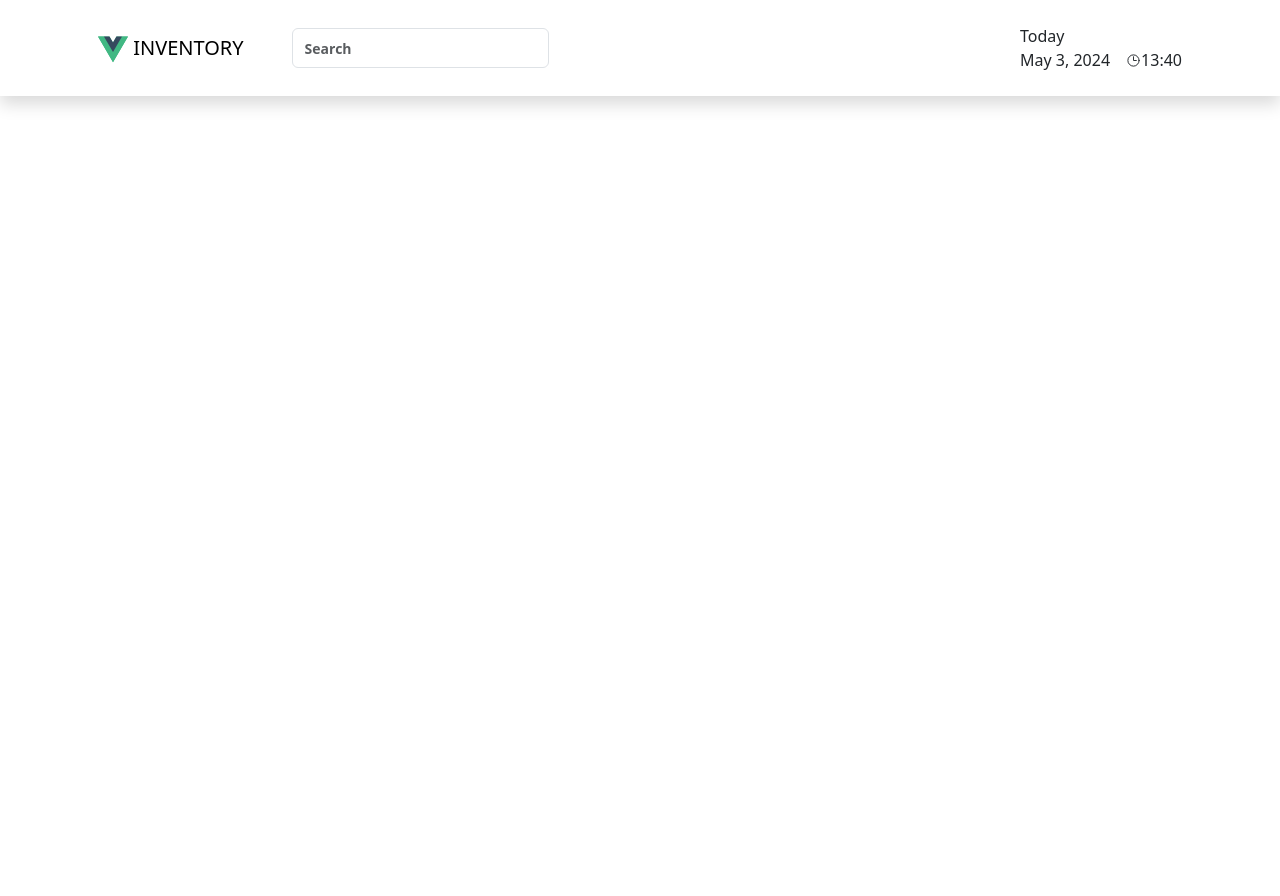
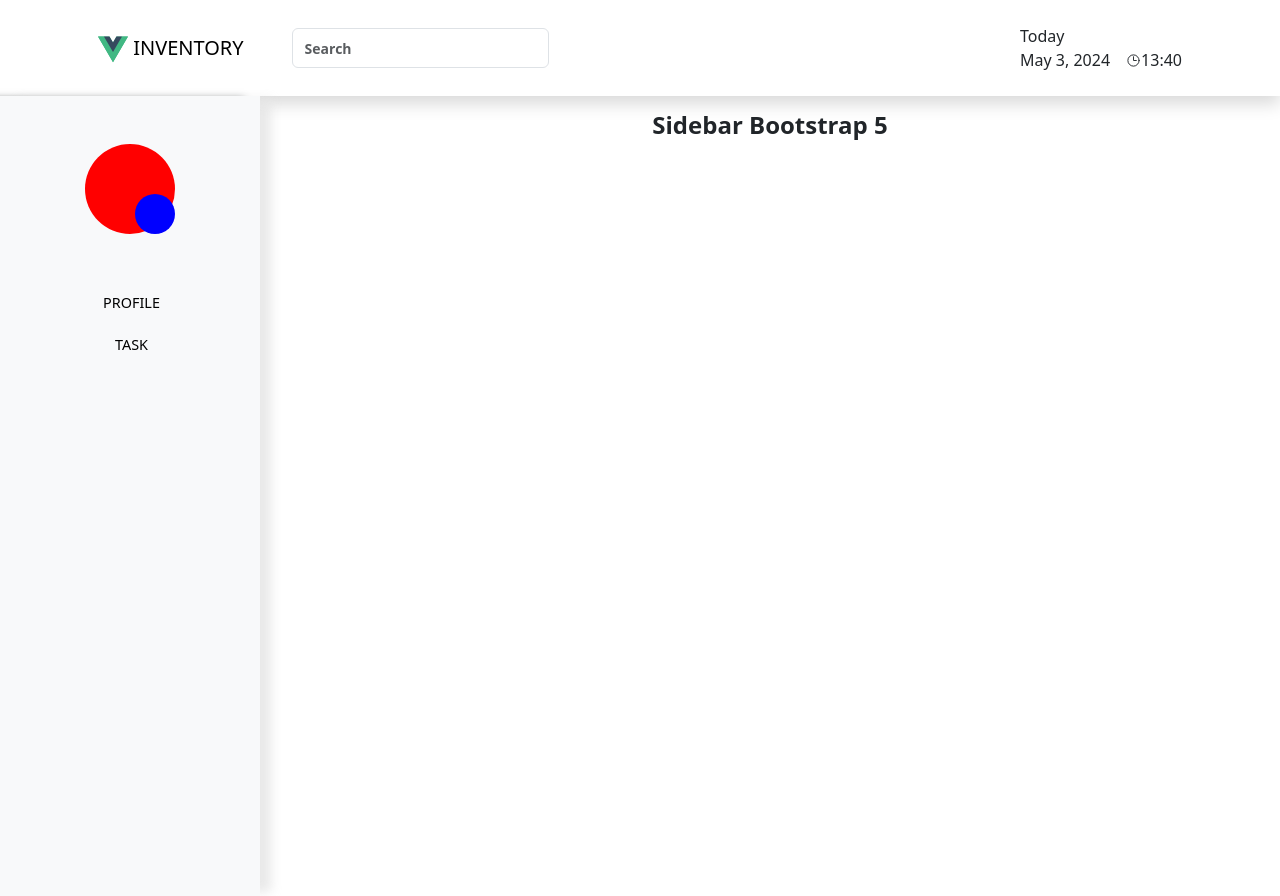
Before and after one commit to DamIslano/dzentest, a Vue app: page / in a window 1280 px wide. Before the commit the page ends 800 px from the top, so only its background shows below. Built offline with nearby package versions, Linux system fonts and the light colour scheme.

Commit message:
feat: base sidebar layout

```diff
--- a/src/App.vue
+++ b/src/App.vue
@@ -1,9 +1,11 @@
 <script setup>
 import TopMenu from './components/TopMenu.vue'
+import NavigationMenu from './components/NavigationMenu.vue'
 </script>
 
 <template>
   <TopMenu />
+  <NavigationMenu />
   <RouterView />
 </template>
 
--- /dev/null
+++ b/src/components/NavigationMenu.vue
@@ -0,0 +1,38 @@
+<script setup lang="ts">
+
+</script>
+
+<template>
+	<div class="d-flex">
+		<aside id="sidebar" class="expand bg-light">
+			<div class="d-flex">
+				<!-- <button class="toggle-btn" type="button">
+					<i class="lni lni-grid-alt"></i>
+				</button> -->
+				<div class="mx-auto position-relative mt-5 mb-3">
+					<div class="sidebar_logo"></div>
+					<div class="sidebar_logo_2 position-absolute"></div>
+				</div>
+			</div>
+			<ul class="sidebar-nav text-center">
+				<li class="sidebar-item">
+					<router-link to="/" class="sidebar-link">
+						<span>Profile</span>
+					</router-link>
+				</li>
+				<li class="sidebar-item">
+					<router-link to="/" class="sidebar-link">
+						<span>Task</span>
+					</router-link>
+				</li>
+			</ul>
+		</aside>
+		<div class="main p-3">
+			<div class="text-center">
+				<h1>
+					Sidebar Bootstrap 5
+				</h1>
+			</div>
+		</div>
+	</div>
+</template>
--- a/src/style.css
+++ b/src/style.css
@@ -78,3 +78,167 @@ button:focus-visible {
     background-color: #f9f9f9;
   }
 }
+
+::after,
+::before {
+    box-sizing: border-box;
+    margin: 0;
+    padding: 0;
+}
+
+a {
+    text-decoration: none;
+}
+
+li {
+    list-style: none;
+}
+
+h1 {
+    font-weight: 600;
+    font-size: 1.5rem;
+}
+
+
+.wrapper {
+  display: flex;
+}
+
+.main {
+    min-height: 100vh;
+    width: 100%;
+    overflow: hidden;
+    transition: all 0.35s ease-in-out;
+}
+
+#sidebar {
+  width: 70px;
+  min-width: 70px;
+  z-index: 1000;
+  transition: all .25s ease-in-out;
+  display: flex;
+  flex-direction: column;
+  box-shadow: 15px 0 10px -4px rgba(228, 228, 228, 0.8), -12px 0 8px -4px
+}
+
+#sidebar.expand {
+  width: 260px;
+  min-width: 260px;
+}
+
+.toggle-btn {
+  background-color: transparent;
+  cursor: pointer;
+  border: 0;
+  padding: 1rem 1.5rem;
+}
+
+.sidebar_logo {
+  width: 90px;
+  height: 90px;
+  border-radius: 50%;
+  background: red;
+  margin: auto 0;
+}
+.sidebar_logo_2 {
+  width: 40px;
+  height: 40px;
+  border-radius: 50%;
+  right: 0;
+  bottom: 0;
+  background: blue;
+  margin: auto 0;
+}
+
+#sidebar:not(.expand) .sidebar_logo,
+#sidebar:not(.expand) a.sidebar-link span {
+  display: none;
+}
+
+.sidebar-nav {
+  padding: 2rem 0;
+  flex: 1 1 auto;
+}
+
+a.sidebar-link {
+  padding: .625rem 1.625rem;
+  color: black;
+  text-transform: uppercase;
+  display: block;
+  font-size: 0.9rem;
+  white-space: nowrap;
+  border-left: 3px solid transparent;
+}
+
+.sidebar-link i {
+  font-size: 1.1rem;
+  margin-right: .75rem;
+}
+
+
+
+.sidebar-link {
+  text-decoration: none;
+  position: relative;
+}
+
+.sidebar-link span {
+  position: relative;
+}
+
+.sidebar-link span::after {
+  content: "";
+  position: absolute;
+  left: 0;
+  bottom: -5px;
+  width: 0;
+  height: 3px;
+  background-color: #3b7ddd;
+  transition: width 0.3s ease;
+}
+
+.sidebar-link:hover span::after {
+  width: 100%;
+}
+
+
+
+
+.sidebar-item {
+  position: relative;
+}
+
+#sidebar:not(.expand) .sidebar-item .sidebar-dropdown {
+  position: absolute;
+  top: 0;
+  left: 70px;
+  background-color: #0e2238;
+  padding: 0;
+  min-width: 15rem;
+  display: none;
+}
+
+#sidebar:not(.expand) .sidebar-item:hover .has-dropdown+.sidebar-dropdown {
+  display: block;
+  max-height: 15em;
+  width: 100%;
+  opacity: 1;
+}
+
+#sidebar.expand .sidebar-link[data-bs-toggle="collapse"]::after {
+  border: solid;
+  border-width: 0 .075rem .075rem 0;
+  content: "";
+  display: inline-block;
+  padding: 2px;
+  position: absolute;
+  right: 1.5rem;
+  top: 1.4rem;
+  transform: rotate(-135deg);
+  transition: all .2s ease-out;
+}
+
+#sidebar.expand .sidebar-link[data-bs-toggle="collapse"].collapsed::after {
+  transform: rotate(45deg);
+  transition: all .2s ease-out;
+}
```
